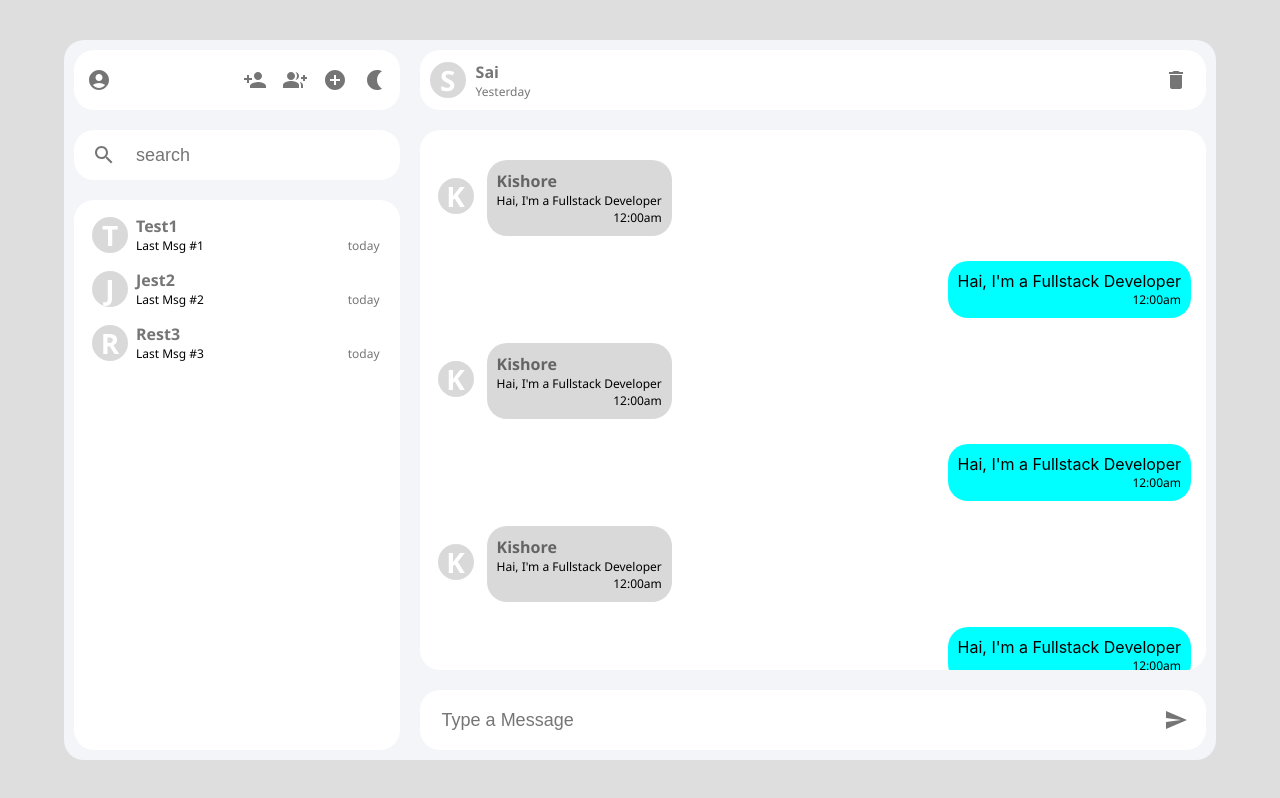
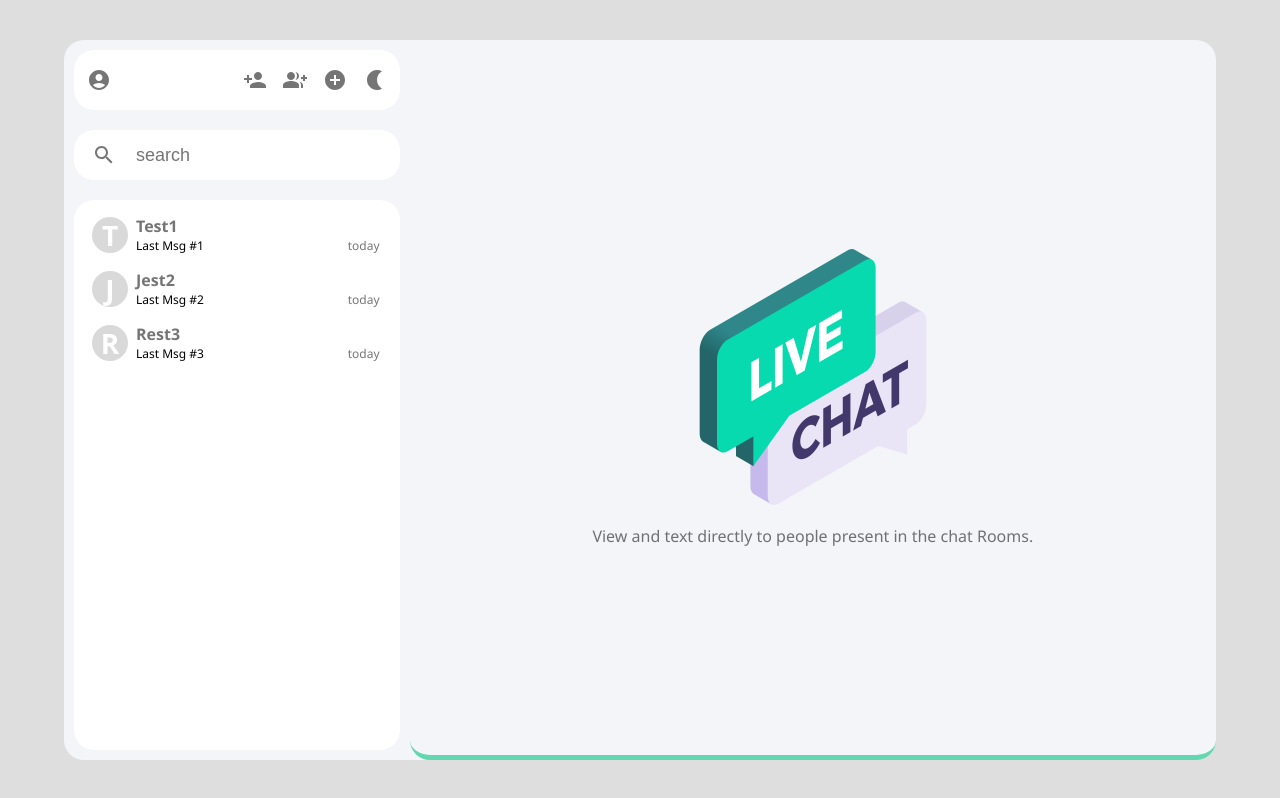
Before and after one commit to kishoresai8883/Chat-App, a React (Create React App) app: page / in a window 1280 px wide. Built offline with nearby package versions, Linux system fonts and the light colour scheme.

Commit message:
Implemented Welcome page

```diff
--- a/public/index.html
+++ b/public/index.html
@@ -2,7 +2,7 @@
 <html lang="en">
   <head>
     <meta charset="utf-8" />
-    <link rel="icon" href="%PUBLIC_URL%/favicon.ico" />
+    <link rel="icon" href="live-chat_16px.png" />
     <meta name="viewport" content="width=device-width, initial-scale=1" />
     <meta name="theme-color" content="#000000" />
     <meta
--- a/src/Components/ChatArea.js
+++ b/src/Components/ChatArea.js
@@ -10,10 +10,10 @@ const ChatArea = ({props}) => {
   return (
     <div className='chatArea-container'>
       <div className='chatArea-header'>
-        <p className='con-icon'>S</p>
+        <p className='con-icon'>{props.name[0]}</p>
         <div className='header-text'>
-          <p className='con-name'>Sai</p>
-          <p className='con-timeStamp'>Yesterday</p>
+          <p className='con-name'>{props.name}</p>
+          <p className='con-timeStamp'>{props.timeStamp}</p>
         </div>
         <IconButton>
           <DeleteIcon/>
--- a/src/Components/MainContainer.js
+++ b/src/Components/MainContainer.js
@@ -1,13 +1,32 @@
-import React from 'react'
+import React, {useState} from 'react'
 import Sidebar from './Sidebar'
 import ChatArea from './ChatArea'
+import Welcome from './Welcome'
 import './Styles.css'
 
 const MainContainer = () => {
+  const [conversations, setConversations] = useState([
+    {
+      name: "Test1",
+      lastMessage: "Last Msg #1",
+      timeStamp: "today",
+    },
+    {
+      name: "Jest2",
+      lastMessage: "Last Msg #2",
+      timeStamp: "today",
+    },
+    {
+      name: "Rest3",
+      lastMessage: "Last Msg #3",
+      timeStamp: "today",
+    },
+  ])
   return (
     <div className='main-container'>
         <Sidebar/>
-        <ChatArea/>
+        <Welcome/>
+        { /*<ChatArea props={conversations[2]}/> */}
     </div>
   )
 }
--- a/src/Components/Styles.css
+++ b/src/Components/Styles.css
@@ -125,6 +125,10 @@
     scrollbar-width: none;
 }
 
+.messages-container::-webkit-scrollbar {
+    display: none;
+}
+
 .text-input {
     background-color: white;
     display: flex;
@@ -172,3 +176,20 @@
     font-weight: lighter;
     font-family: 'Segoe UI', Tahoma, Geneva, Verdana, sans-serif;
 }
+
+.welcome-container {
+    display: flex;
+    flex-direction: column;
+    justify-content: center;
+    align-items: center;
+    gap: 20px;
+    flex: 0.7;
+    font-family: 'Segoe UI', Tahoma, Geneva, Verdana, sans-serif;
+    color: rgba(0, 0, 0, 0.54);
+    border-bottom: 5px solid #63d7b0;
+    border-radius: 20px;
+}
+
+.welcome-logo {
+    height: 20vw;
+}
--- /dev/null
+++ b/src/Components/Welcome.js
@@ -0,0 +1,13 @@
+import React from 'react'
+import logo from '../Images/live-chat_512px.png'
+
+const Welcome = () => {
+  return (
+    <div className='welcome-container'>
+      <img src={logo} className='welcome-logo' alt='Logo'/>
+      <p>View and text directly to people present in the chat Rooms.</p>
+    </div>
+  )
+}
+
+export default Welcome
```
Also changed, not shown: src/Components/CreateGroups.js (added, +11 -0 lines), public/live-chat_16px.png (added), src/Images/live-chat_512px.png (added).
